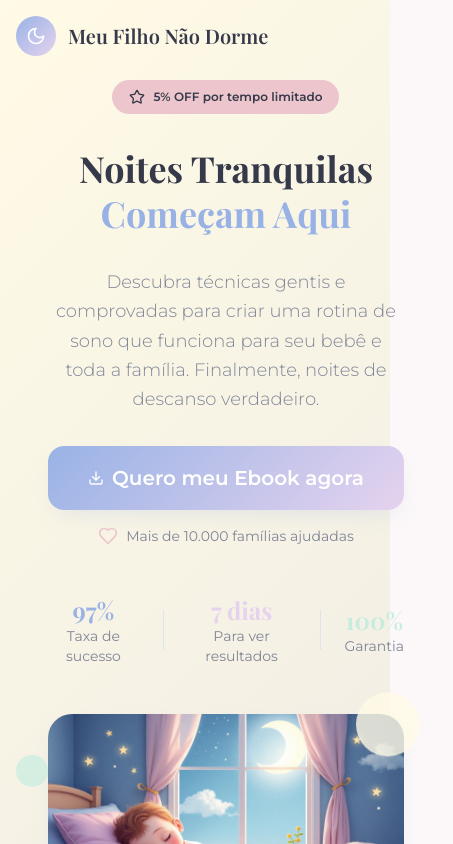
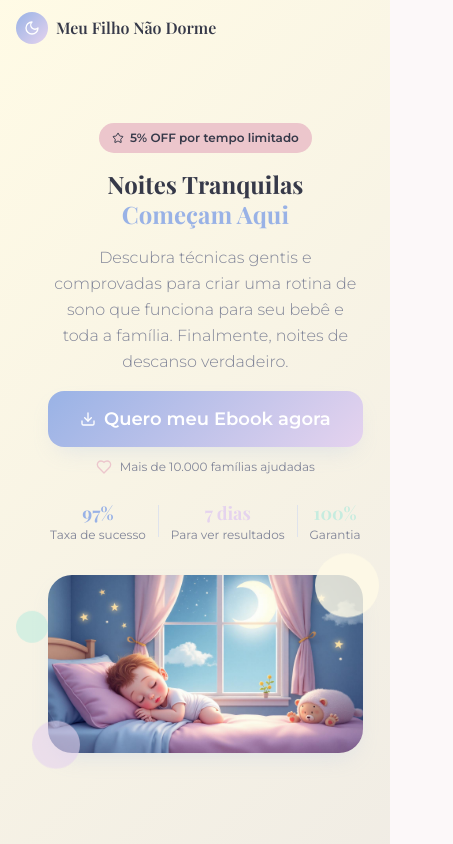
Before and after one commit to lynxinfiniteconta-ui/noites-em-paz-page, a React (Vite) app: page / in a window 390 px wide. Shown: the top 844 px of the page, 453 px wide, since content can reach past the window. Built offline with nearby package versions, Linux system fonts and the light colour scheme.

Commit message:
Corrigir responsividade mobile
Ajustes na responsividade do cabeçalho para melhor visualização em dispositivos móveis.
-edited src/components/Header.tsx

```diff
--- a/src/components/Footer.tsx
+++ b/src/components/Footer.tsx
@@ -2,32 +2,32 @@ import { Moon, Heart, Instagram, Facebook, MessageCircle } from "lucide-react";
 
 const Footer = () => {
   return (
-    <footer className="bg-night-sky text-white py-16 px-4">
+    <footer className="bg-night-sky text-white py-12 sm:py-16 px-4">
       <div className="container mx-auto">
-        <div className="grid md:grid-cols-4 gap-8 mb-12">
-          <div className="md:col-span-2">
-            <div className="flex items-center gap-3 mb-6">
-              <div className="w-12 h-12 bg-gradient-dreamy rounded-full flex items-center justify-center">
-                <Moon className="w-6 h-6 text-white" />
+        <div className="grid sm:grid-cols-2 md:grid-cols-4 gap-6 sm:gap-8 mb-8 sm:mb-12">
+          <div className="sm:col-span-2 md:col-span-2">
+            <div className="flex items-center gap-2 sm:gap-3 mb-4 sm:mb-6">
+              <div className="w-10 h-10 sm:w-12 sm:h-12 bg-gradient-dreamy rounded-full flex items-center justify-center">
+                <Moon className="w-5 h-5 sm:w-6 sm:h-6 text-white" />
               </div>
-              <span className="font-playfair font-semibold text-xl">
+              <span className="font-playfair font-semibold text-lg sm:text-xl">
                 Meu Filho Não Dorme
               </span>
             </div>
-            <p className="text-gray-300 font-montserrat font-light leading-relaxed mb-6 max-w-md">
+            <p className="text-gray-300 font-montserrat font-light leading-relaxed mb-4 sm:mb-6 max-w-md text-sm sm:text-base">
               Ajudando famílias a encontrar noites tranquilas através de métodos gentis
               e cientificamente comprovados para o sono infantil.
             </p>
             <div className="flex items-center gap-2 text-soft-lilac">
-              <Heart className="w-5 h-5" />
-              <span className="font-montserrat font-light">
+              <Heart className="w-4 h-4 sm:w-5 sm:h-5" />
+              <span className="font-montserrat font-light text-sm sm:text-base">
                 Feito com amor para famílias
               </span>
             </div>
           </div>
 
           <div>
-            <h3 className="font-montserrat font-semibold text-lg mb-6">Links Úteis</h3>
+            <h3 className="font-montserrat font-semibold text-base sm:text-lg mb-4 sm:mb-6">Links Úteis</h3>
             <ul className="space-y-3">
               <li>
                 <a href="#beneficios" className="text-gray-300 hover:text-baby-blue transition-colors font-montserrat">
@@ -53,7 +53,7 @@ const Footer = () => {
           </div>
 
           <div>
-            <h3 className="font-montserrat font-semibold text-lg mb-6">Siga-nos</h3>
+            <h3 className="font-montserrat font-semibold text-base sm:text-lg mb-4 sm:mb-6">Siga-nos</h3>
             <div className="flex gap-4">
               <a
                 href="#"
--- a/src/components/Header.tsx
+++ b/src/components/Header.tsx
@@ -19,12 +19,12 @@ const Header = () => {
     <header className={`fixed top-0 left-0 right-0 z-50 transition-all duration-300 ${
       scrolled ? 'backdrop-blur-md bg-background/80 shadow-soft' : 'bg-transparent'
     }`}>
-      <div className="container mx-auto px-4 py-4 flex items-center justify-between">
-        <div className="flex items-center gap-3">
-          <div className="w-10 h-10 bg-gradient-dreamy rounded-full flex items-center justify-center">
-            <Moon className="w-5 h-5 text-white" />
+      <div className="container mx-auto px-4 py-3 sm:py-4 flex items-center justify-between">
+        <div className="flex items-center gap-2 sm:gap-3">
+          <div className="w-8 h-8 sm:w-10 sm:h-10 bg-gradient-dreamy rounded-full flex items-center justify-center">
+            <Moon className="w-4 h-4 sm:w-5 sm:h-5 text-white" />
           </div>
-          <span className="font-playfair font-semibold text-xl text-foreground">
+          <span className="font-playfair font-semibold text-base sm:text-lg lg:text-xl text-foreground">
             Meu Filho Não Dorme
           </span>
         </div>
@@ -40,9 +40,10 @@ const Header = () => {
             FAQ
           </a>
           <a href="https://pay.cakto.com.br/332aogo_507140" target="_blank" rel="noopener noreferrer">
-            <Button variant="cta" size="sm" className="ml-4">
-              <Star className="w-4 h-4" />
-              Quero Meu Ebook Agora
+            <Button variant="cta" size="sm" className="ml-2 lg:ml-4 text-xs lg:text-sm">
+              <Star className="w-3 h-3 lg:w-4 lg:h-4" />
+              <span className="hidden lg:inline">Quero Meu Ebook Agora</span>
+              <span className="lg:hidden">Ebook</span>
             </Button>
           </a>
         </nav>
--- a/src/components/HeroSection.tsx
+++ b/src/components/HeroSection.tsx
@@ -5,54 +5,54 @@ import heroImage from "@/assets/hero-baby-sleep.jpg";
 
 const HeroSection = () => {
   return (
-    <section className="min-h-screen flex items-center justify-center bg-gradient-soft px-4 pt-20">
-      <div className="container mx-auto grid lg:grid-cols-2 gap-12 items-center">
-        <div className="text-center lg:text-left space-y-8 animate-fade-in-up">
-          <div className="flex items-center justify-center lg:justify-start gap-2 mb-4">
-            <Badge className="bg-gentle-rose text-foreground px-4 py-2 rounded-full font-montserrat">
-              <Star className="w-4 h-4 mr-2" />
+    <section className="min-h-screen flex items-center justify-center bg-gradient-soft px-4 pt-16 pb-8">
+      <div className="container mx-auto grid lg:grid-cols-2 gap-8 lg:gap-12 items-center">
+        <div className="text-center lg:text-left space-y-4 lg:space-y-8 animate-fade-in-up">
+          <div className="flex items-center justify-center lg:justify-start gap-2 mb-2">
+            <Badge className="bg-gentle-rose text-foreground px-3 py-1.5 rounded-full font-montserrat text-xs sm:text-sm">
+              <Star className="w-3 h-3 sm:w-4 sm:h-4 mr-1.5" />
               5% OFF por tempo limitado
             </Badge>
           </div>
 
-          <h1 className="font-playfair text-4xl md:text-5xl lg:text-6xl font-bold text-foreground leading-tight">
+          <h1 className="font-playfair text-2xl sm:text-3xl md:text-4xl lg:text-5xl xl:text-6xl font-bold text-foreground leading-tight">
             Noites Tranquilas
             <span className="block text-baby-blue">Começam Aqui</span>
           </h1>
 
-          <p className="text-lg md:text-xl text-muted-foreground font-montserrat font-light leading-relaxed max-w-2xl">
+          <p className="text-base sm:text-lg md:text-xl text-muted-foreground font-montserrat font-light leading-relaxed max-w-2xl mx-auto lg:mx-0">
             Descubra técnicas gentis e comprovadas para criar uma rotina de sono que
             funciona para seu bebê e toda a família. Finalmente, noites de descanso verdadeiro.
           </p>
 
-          <div className="flex flex-col sm:flex-row gap-4 items-center justify-center lg:justify-start">
+          <div className="flex flex-col sm:flex-row gap-3 sm:gap-4 items-center justify-center lg:justify-start">
             <a href="https://pay.cakto.com.br/332aogo_507140" target="_blank" rel="noopener noreferrer">
-              <Button variant="cta" size="xl" className="group">
-                <Download className="w-5 h-5 group-hover:animate-bounce" />
+              <Button variant="cta" size="lg" className="group w-full sm:w-auto">
+                <Download className="w-4 h-4 sm:w-5 sm:h-5 group-hover:animate-bounce" />
                 Quero meu Ebook agora
               </Button>
             </a>
 
             <div className="flex items-center gap-2 text-muted-foreground">
-              <Heart className="w-5 h-5 text-gentle-rose" />
-              <span className="font-montserrat text-sm">Mais de 10.000 famílias ajudadas</span>
+              <Heart className="w-4 h-4 sm:w-5 sm:h-5 text-gentle-rose" />
+              <span className="font-montserrat text-xs sm:text-sm">Mais de 10.000 famílias ajudadas</span>
             </div>
           </div>
 
-          <div className="flex items-center justify-center lg:justify-start gap-6 pt-4">
+          <div className="flex items-center justify-center lg:justify-start gap-3 sm:gap-6 pt-2 sm:pt-4">
             <div className="text-center">
-              <div className="font-playfair text-2xl font-bold text-baby-blue">97%</div>
-              <div className="text-sm text-muted-foreground font-montserrat">Taxa de sucesso</div>
+              <div className="font-playfair text-lg sm:text-xl lg:text-2xl font-bold text-baby-blue">97%</div>
+              <div className="text-xs sm:text-sm text-muted-foreground font-montserrat">Taxa de sucesso</div>
             </div>
-            <div className="w-px h-10 bg-border"></div>
+            <div className="w-px h-8 sm:h-10 bg-border"></div>
             <div className="text-center">
-              <div className="font-playfair text-2xl font-bold text-soft-lilac">7 dias</div>
-              <div className="text-sm text-muted-foreground font-montserrat">Para ver resultados</div>
+              <div className="font-playfair text-lg sm:text-xl lg:text-2xl font-bold text-soft-lilac">7 dias</div>
+              <div className="text-xs sm:text-sm text-muted-foreground font-montserrat">Para ver resultados</div>
             </div>
-            <div className="w-px h-10 bg-border"></div>
+            <div className="w-px h-8 sm:h-10 bg-border"></div>
             <div className="text-center">
-              <div className="font-playfair text-2xl font-bold text-mint-green">100%</div>
-              <div className="text-sm text-muted-foreground font-montserrat">Garantia</div>
+              <div className="font-playfair text-lg sm:text-xl lg:text-2xl font-bold text-mint-green">100%</div>
+              <div className="text-xs sm:text-sm text-muted-foreground font-montserrat">Garantia</div>
             </div>
           </div>
         </div>
```
Also changed, not shown: src/components/GuaranteeSection.tsx (+21 -21 lines).
